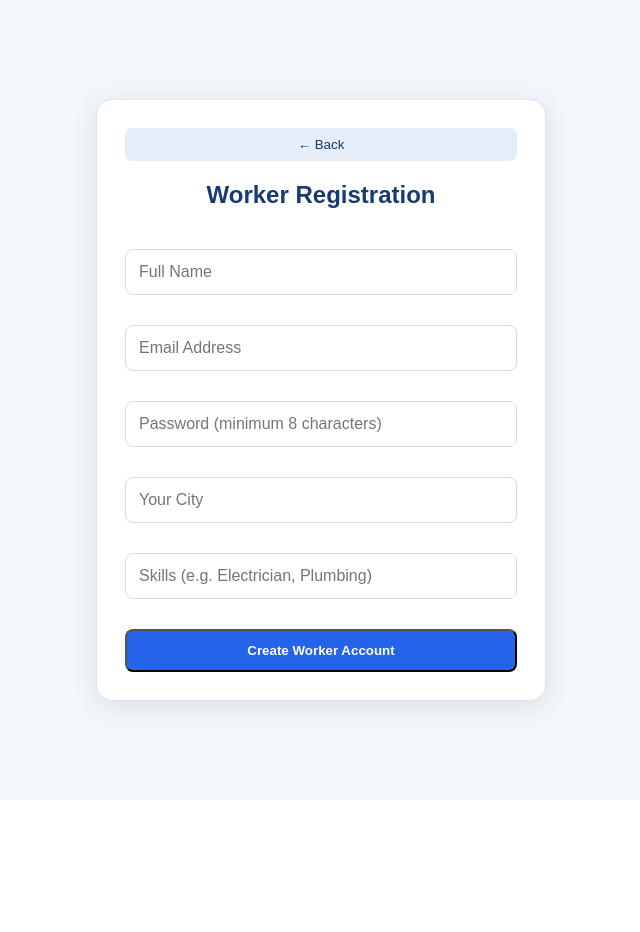
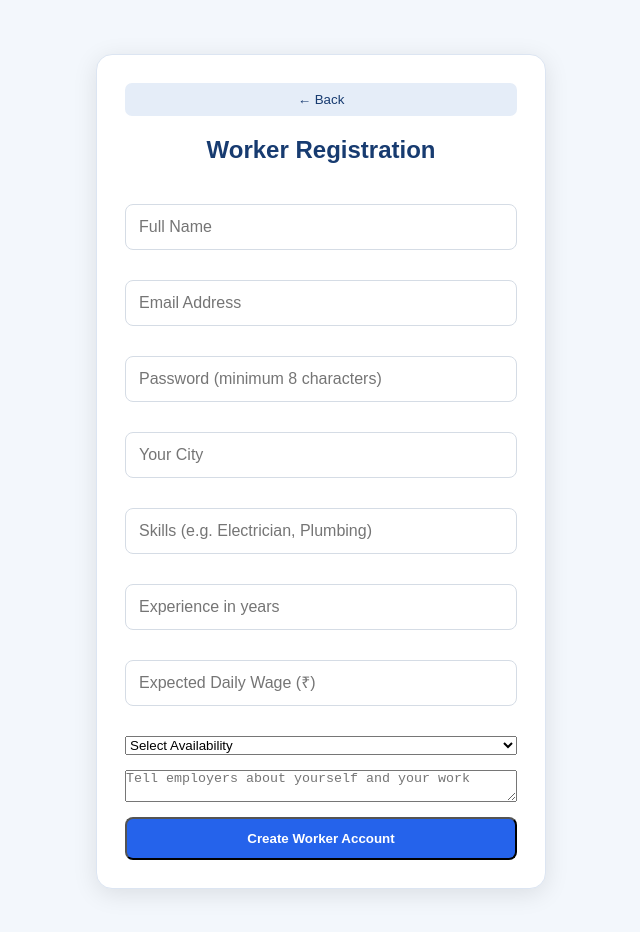
Before and after one commit to Waklekaran/K-setu, a plain HTML site: page index.html in a window 1280 px wide. Both pictures are taken after a click on the button "Register as Worker". Shown: the whole page, without its empty margins (319-959 px from the left). Before the commit the page ends 800 px from the top, so only its background shows below. Drawn offline with nearby package versions, Linux system fonts and the light colour scheme.

Commit message:
Add input fields for worker details in index.html

```diff
--- a/index.html
+++ b/index.html
@@ -187,6 +187,33 @@
             <input type="text" id="workerSkills"
                 placeholder="Skills (e.g. Electrician, Plumbing)"
                 required>
+            <input
+    type="number"
+    id="workerExperience"
+    placeholder="Experience in years"
+    min="0"
+    required
+>
+
+<input
+    type="number"
+    id="workerWage"
+    placeholder="Expected Daily Wage (₹)"
+    min="1"
+    required
+>
+
+<select id="workerAvailability" required>
+    <option value="">Select Availability</option>
+    <option value="available">Available</option>
+    <option value="unavailable">Not Available</option>
+</select>
+
+<textarea
+    id="workerBio"
+    placeholder="Tell employers about yourself and your work"
+    required
+></textarea>
 
             <button type="submit" class="primary-button">
                 Create Worker Account
```
